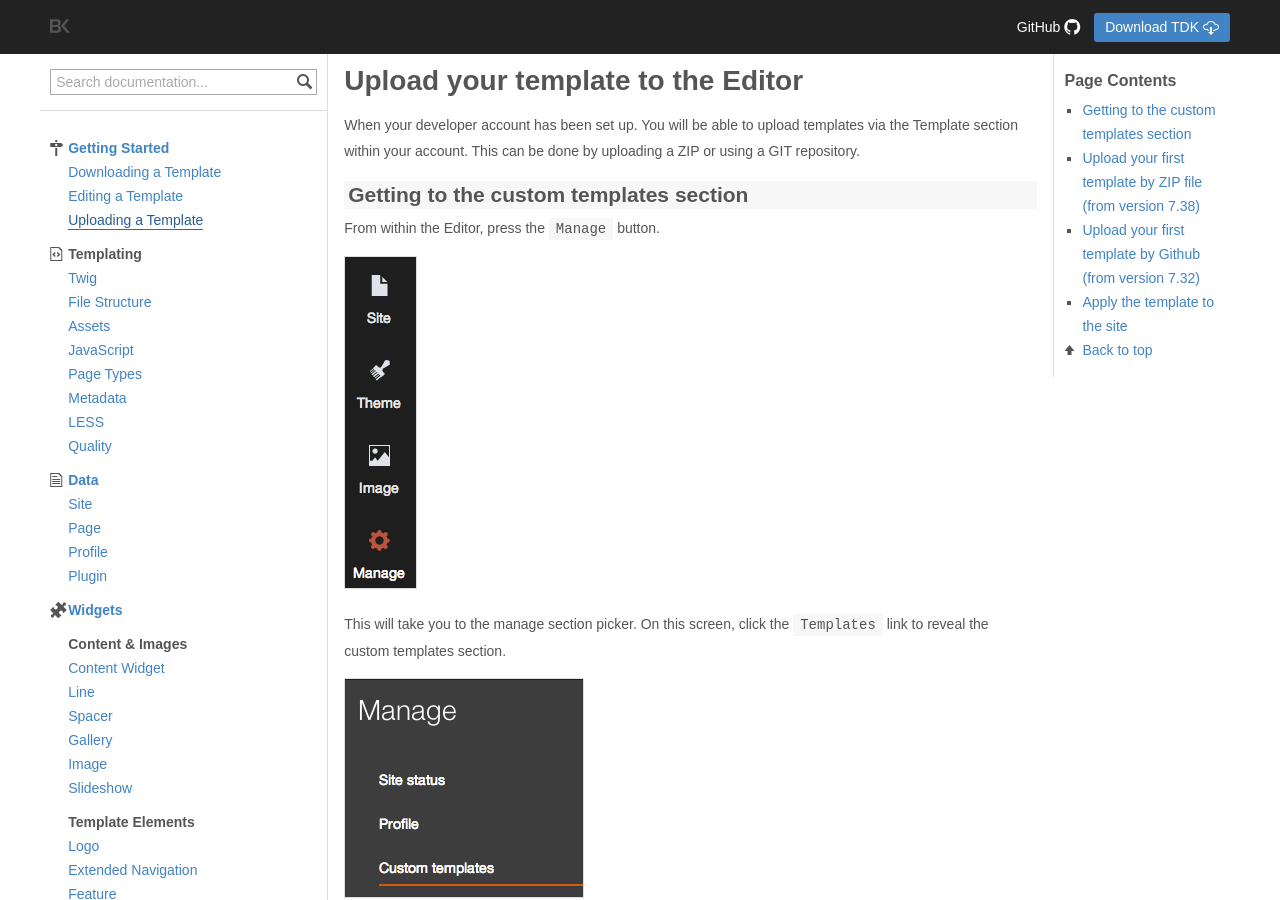
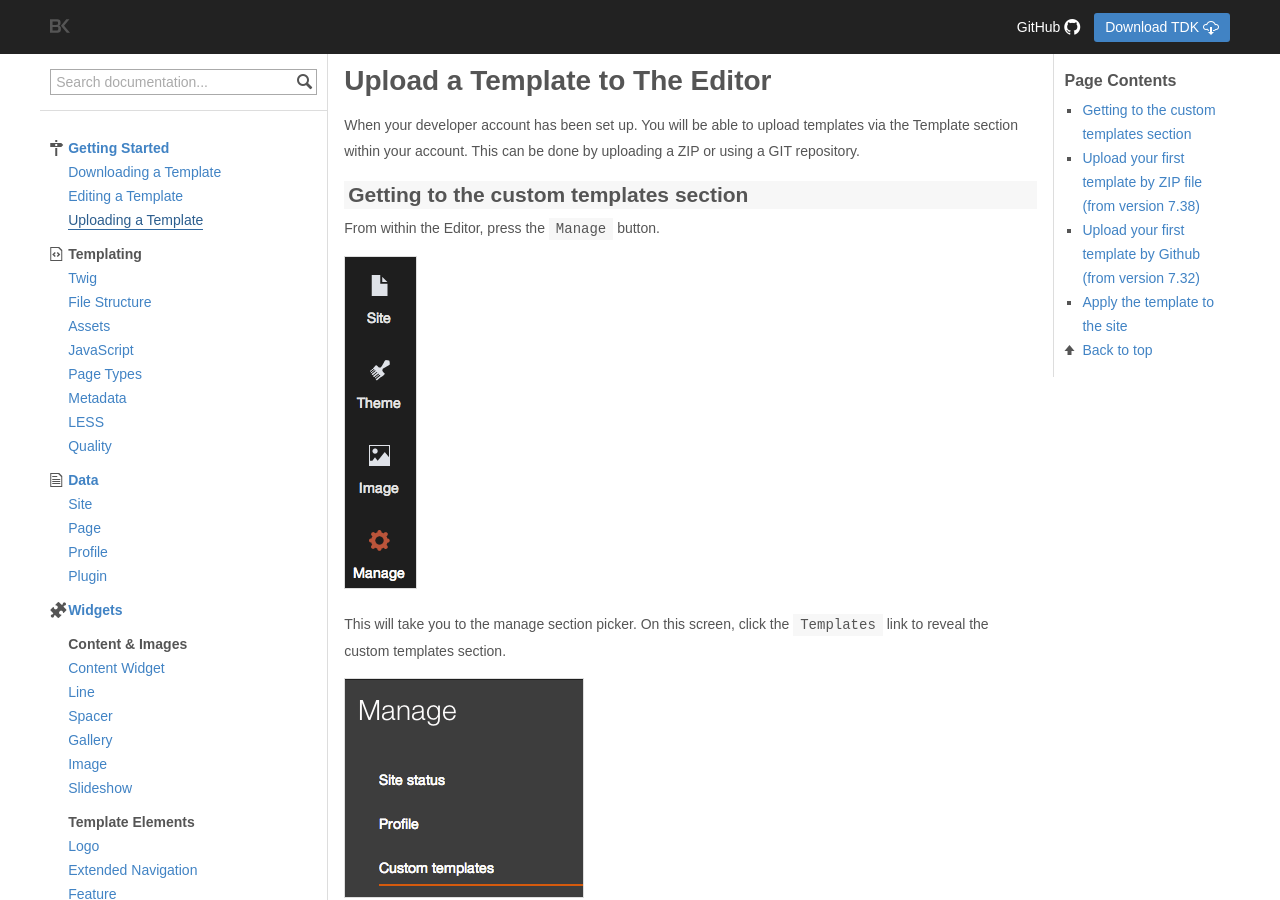
Before and after one commit to rusic/documentation, a Jekyll site: the page built from getting-started/uploading.md, in a window 1280 px wide and 900 px high. Built offline with Jekyll 4.4.1, drawn with Linux system fonts in a browser that asks for light colours.

Commit message:
Amends Uploading page title

```diff
--- a/getting-started/uploading.md
+++ b/getting-started/uploading.md
@@ -3,7 +3,7 @@ layout: doc
 title: Uploading a Template
 ---
 
-# Upload your template to the Editor
+# Upload a Template to The Editor
 
 When your developer account has been set up. You will be able to upload templates via the Template section within your account. This can be done by uploading a ZIP or using a GIT repository.
 
```
